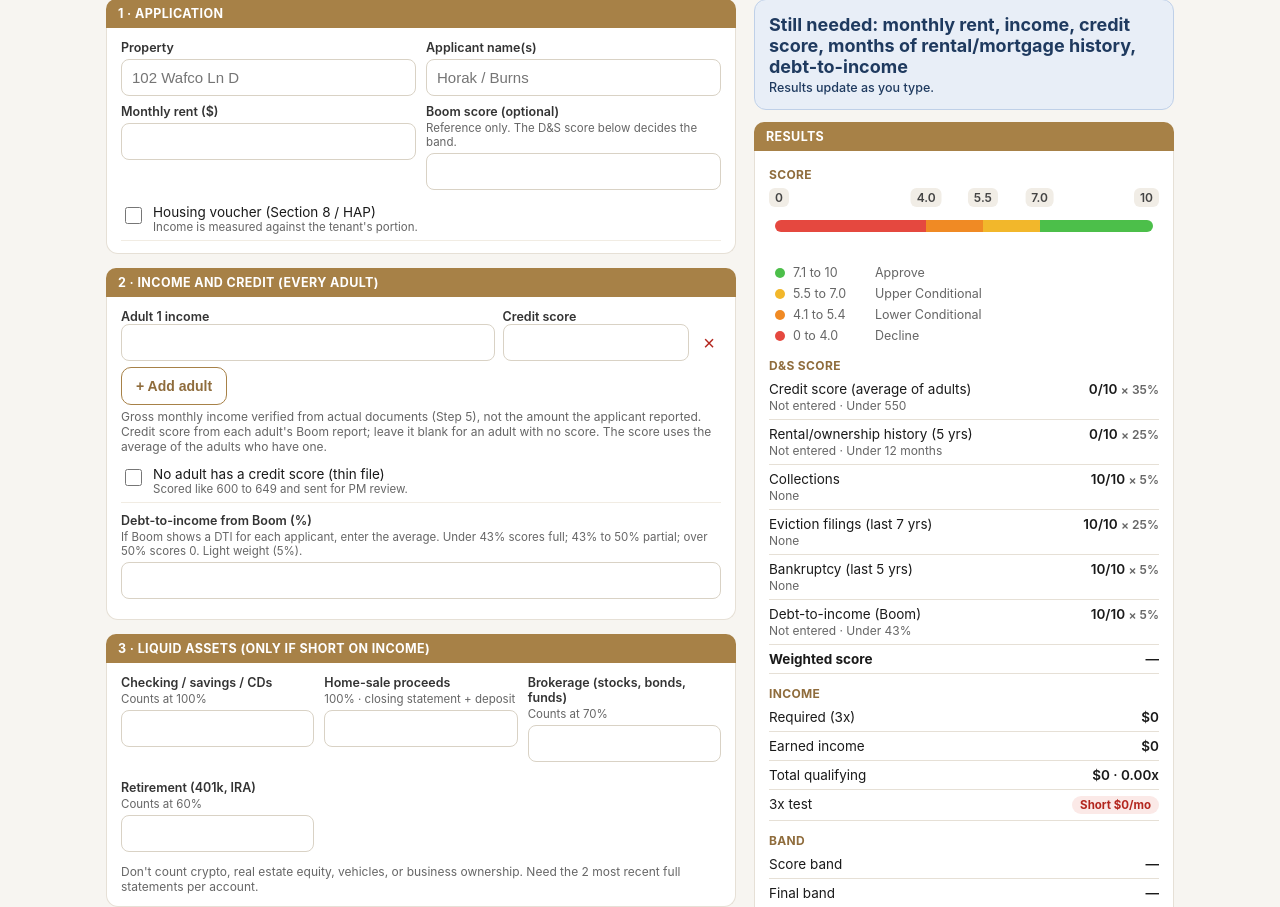
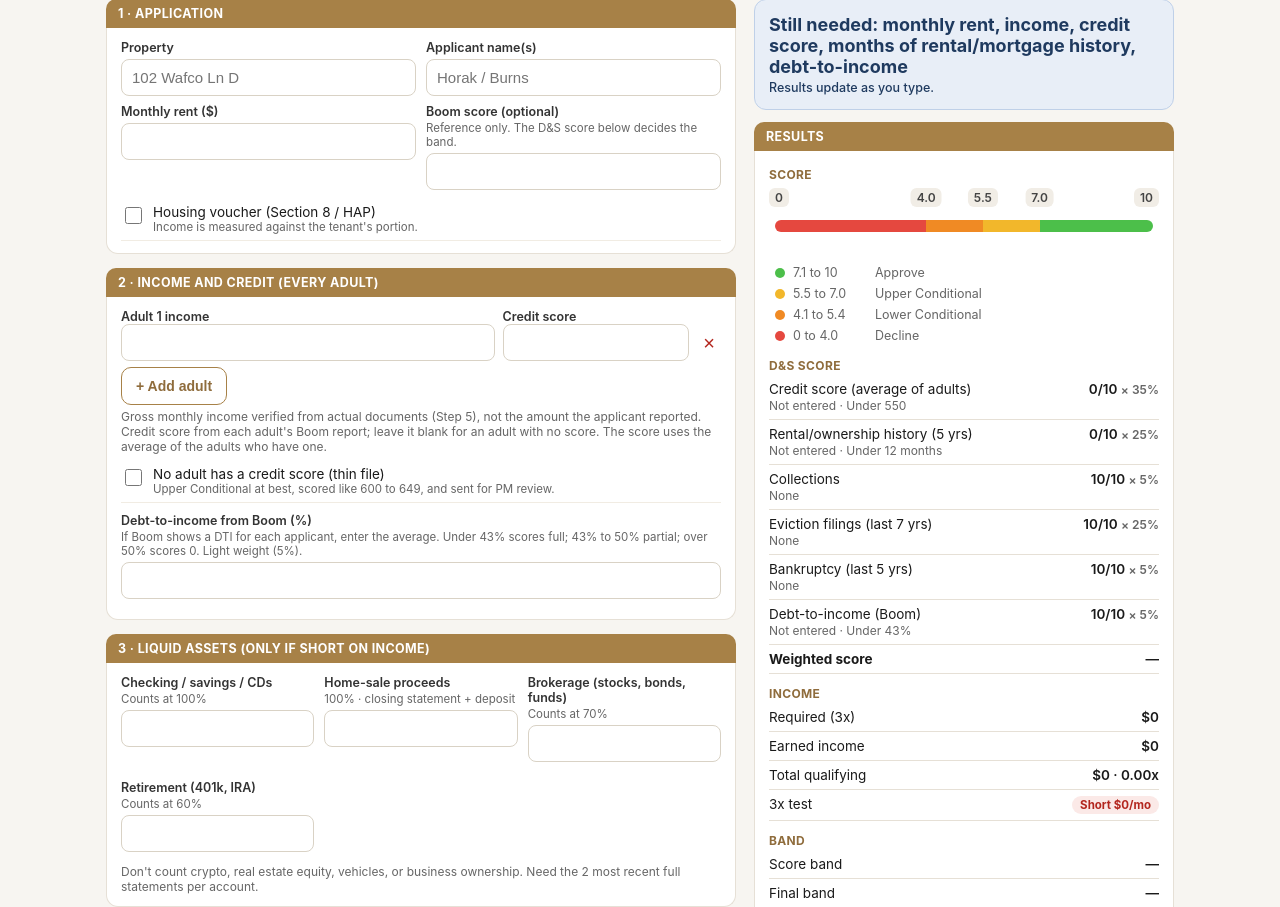
Before and after one commit to dspropertiesnc/ds-app-hub, a Flask app: page /screening-calc/ in a window 1280 px wide. Shown: the part 147-1054 px from the top of the page. Run offline with Flask 3, Linux system fonts and the light colour scheme.

Commit message:
Screening Calculator: no credit score caps at Upper Conditional
Matches SOP - Tenant Screening ("average credit score under 650, or no credit
score: Upper Conditional at best"). Still flagged for PM review.

Co-Authored-By: Claude Opus 5.5 <noreply@anthropic.com>
Claude-Session: https://claude.ai/code/session_01ChpkokPmm5CuLKWKdSW5CS

```diff
--- a/tools/screening_calc/assets/calc.js
+++ b/tools/screening_calc/assets/calc.js
@@ -248,6 +248,10 @@
       r.caps.push("Average credit score under 650: Upper Conditional at best");
       band = worse(band, "upper");
     }
+    if (noCredit) {
+      r.caps.push("No credit score: Upper Conditional at best");
+      band = worse(band, "upper");
+    }
     if (filings === 1) { r.caps.push("1 qualifying eviction filing in the last 7 years: Lower Conditional at best"); band = worse(band, "lower"); }  // older filing; recent ones knock out below
     if (coll === "utility") { r.caps.push("Unpaid utility collection: Upper Conditional at best"); band = worse(band, "upper"); }
     if (negRef) {
--- a/tools/screening_calc/templates/screening_calc.html
+++ b/tools/screening_calc/templates/screening_calc.html
@@ -103,7 +103,7 @@
     <div id="incomes"></div>
     <button class="btn ghost" type="button" id="addInc">+ Add adult</button>
     <p class="note">Gross monthly income verified from actual documents (Step 5), not the amount the applicant reported. Credit score from each adult's Boom report; leave it blank for an adult with no score. The score uses the average of the adults who have one.</p>
-    <div class="chk" style="margin-top:6px"><input type="checkbox" id="noCredit"><div>No adult has a credit score (thin file)<small>Scored like 600 to 649 and sent for PM review.</small></div></div>
+    <div class="chk" style="margin-top:6px"><input type="checkbox" id="noCredit"><div>No adult has a credit score (thin file)<small>Upper Conditional at best, scored like 600 to 649, and sent for PM review.</small></div></div>
     <label class="f" style="margin-top:10px">Debt-to-income from Boom (%)<span class="h">If Boom shows a DTI for each applicant, enter the average. Under 43% scores full; 43% to 50% partial; over 50% scores 0. Light weight (5%).</span><input type="number" id="dti" inputmode="decimal" min="0" max="200" step="0.1"></label>
   </div>
 
--- a/tools/screening_calc/test_calc.js
+++ b/tools/screening_calc/test_calc.js
@@ -27,6 +27,7 @@ r=run({rent:2000,incomes:[6000],credit:700}); assert.equal(P(r,'credit'),8); ass
 r=run({rent:2000,incomes:[6000],credit:640}); assert.equal(P(r,'credit'),4); assert.equal(r.score,7.9); assert.equal(r.band,'upper');
 r=run({rent:2000,incomes:[6000],credit:520}); assert.equal(r.score,6.5); assert.equal(r.band,'upper');
 r=run({rent:2000,incomes:[6000],credit:'',noCredit:true}); assert.equal(P(r,'credit'),4); assert.equal(r.flag,'Needs PM judgment'); assert.equal(r.recommendation,null);
+assert.equal(r.band,'upper'); assert(r.caps.includes('No credit score: Upper Conditional at best'));
 
 // asset depletion still counts toward 3x
 r=run({rent:2000,incomes:[3000],assets:{cash:36000}});
```
Also changed, not shown: README.md.
